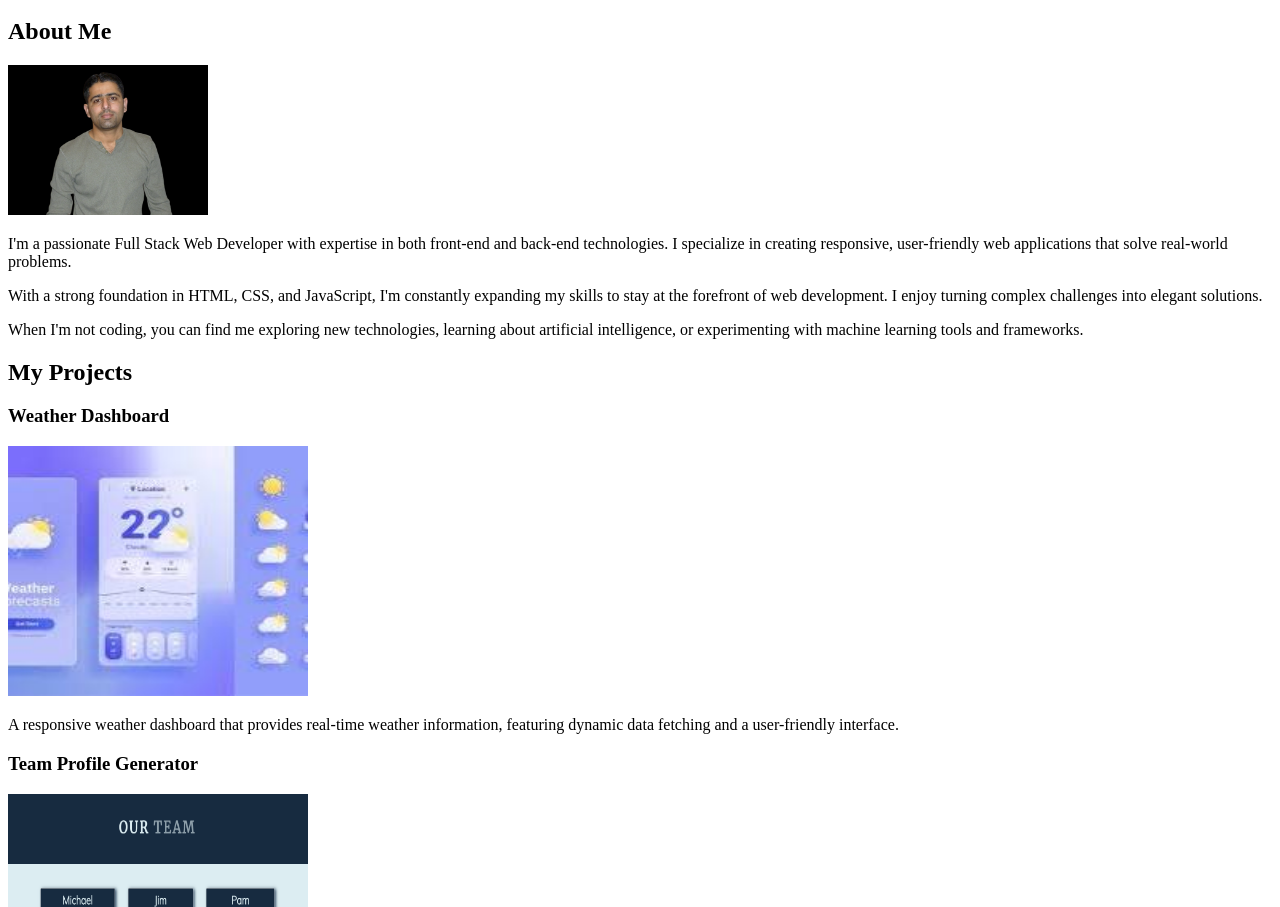
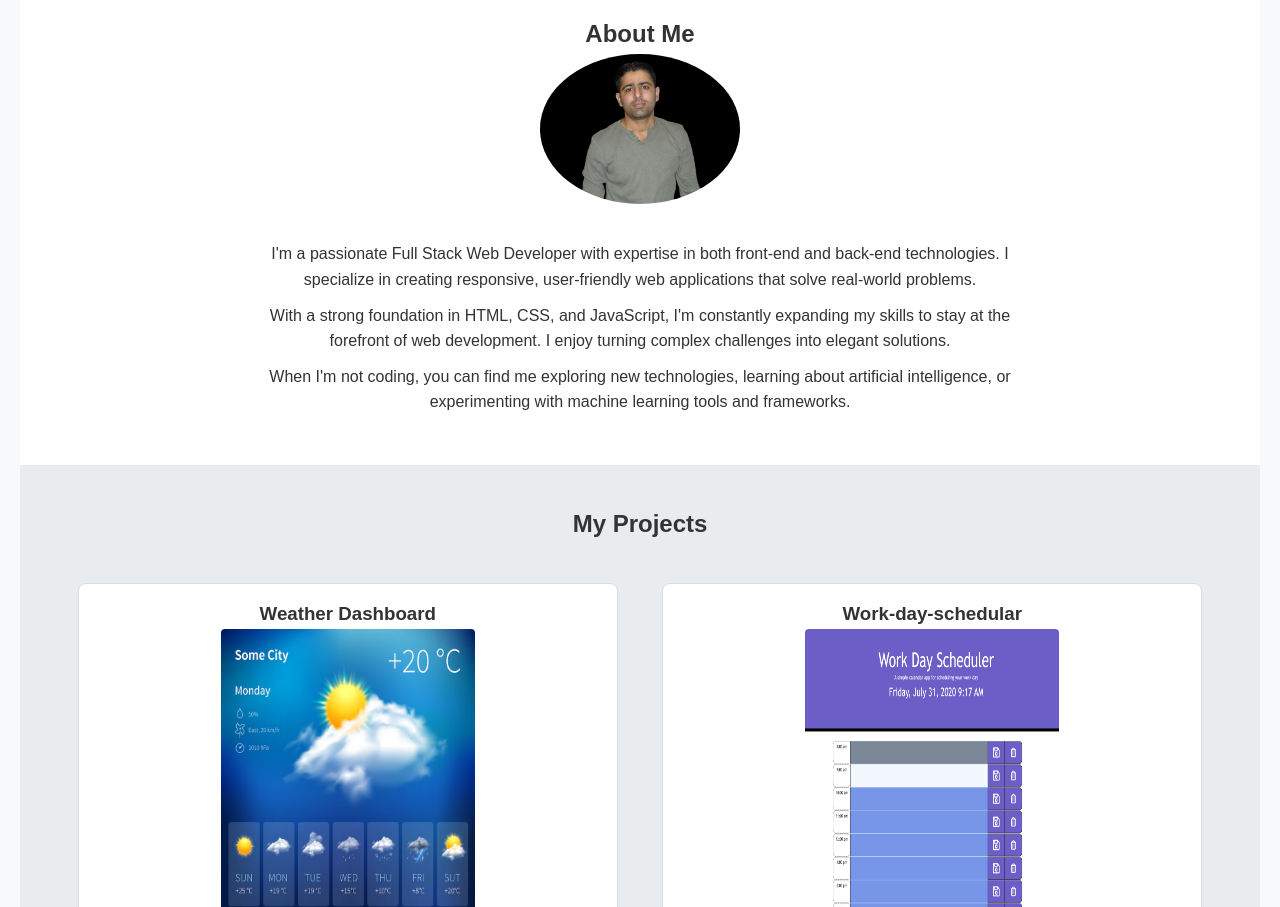
Before and after one commit to rashid-subhani/rashid-subhani-portfolio, a plain HTML site: page index.html in a window 1280 px wide. Shown: the part 123-1030 px from the top of the page. Drawn offline with Linux system fonts and the light colour scheme.

Commit message:
project section & images updated

```diff
--- a/css/style.css
+++ b/css/style.css
@@ -49,3 +49,50 @@ nav ul li a{
 nav ul li a:hover{
     color: #ffc107;
 }
+
+/* About section  */
+#about{
+    padding: 40px 20px;
+    background-color: #fff;
+    text-align: center;
+}
+#about img{
+    border-radius: 50%;
+    margin-bottom: 20px;
+}
+
+#about article p{
+    margin: 10px auto;
+    max-width: 800px;
+}
+
+/* Projects section  */
+#projects{
+    padding: 40px 20px;
+    background-color: #e9ecef;
+    text-align: center;
+}
+
+#projects h2{
+    margin-bottom: 20px;
+}
+
+/* projects side by side  */
+#projects article{
+    display: inline-block;
+    width: 45%;
+    margin: 20px;
+    vertical-align: top;
+    background-color: #fff;
+    padding: 15px;
+    border: 1px solid #ddd;
+    border-radius: 8px;
+
+}
+
+#projects img{
+    width: 50%;
+    height: 300px;
+    margin-bottom: 10px;
+    border-radius: 4px;
+}
--- a/index.html
+++ b/index.html
@@ -4,6 +4,7 @@
     <meta charset="UTF-8" />
     <meta name="viewport" content="width=device-width, initial-scale=1.0" />
     <title>My Portfolio | Full Stack Developer</title>
+    <link rel="stylesheet" href="css/style.css">
   </head>
   <body>
     <!-- Header Section  -->
@@ -50,16 +51,16 @@
         <h2>My Projects</h2>
         <article>
           <h3>Weather Dashboard</h3>
-          <img src="assets/images/weather (1).jpg" alt="Project One" width="300" height="250"/>
+          <img src="assets/images/weather_img.avif" alt="Project One" width="300" height="250"/>
           <p>
             A responsive weather dashboard that provides real-time weather information, featuring dynamic data fetching and a user-friendly interface.
           </p>
         </article>
         <article>
-          <h3>Team Profile Generator</h3>
-          <img src="assets/images/team-sample (1).png" alt="Project Two" width="300" height="250"/>
+          <h3>Work-day-schedular</h3>
+          <img src="assets/images/work_schdule_img.png" alt="Project Two" width="300" height="250"/>
           <p>
-           Empower's team identity with Team profile generator. A user friendly tool designed for quick and concise team introductions.
+           A productivity tool that helps users organize their tasks with features like due dates, priority levels, and progress tracking. Features a clean, intuitive interface.
           </p>
         </article>
       </section>
@@ -108,7 +109,7 @@
         </div>
       </section>
     </main>
-    <!-- Footer  -->
+    <!-- Footer Section -->
     <footer>
       <p>&copy; 2025 Rashid Subhani. All Rights Reserved.</p>
       <p>Portfolio created with HTML and CSS</p>
```
Also changed, not shown: assets/images/team-sample (1).png (deleted), assets/images/weather (1).jpg (deleted), assets/images/weather_img.avif (added), assets/images/work_schdule_img.png (added).
